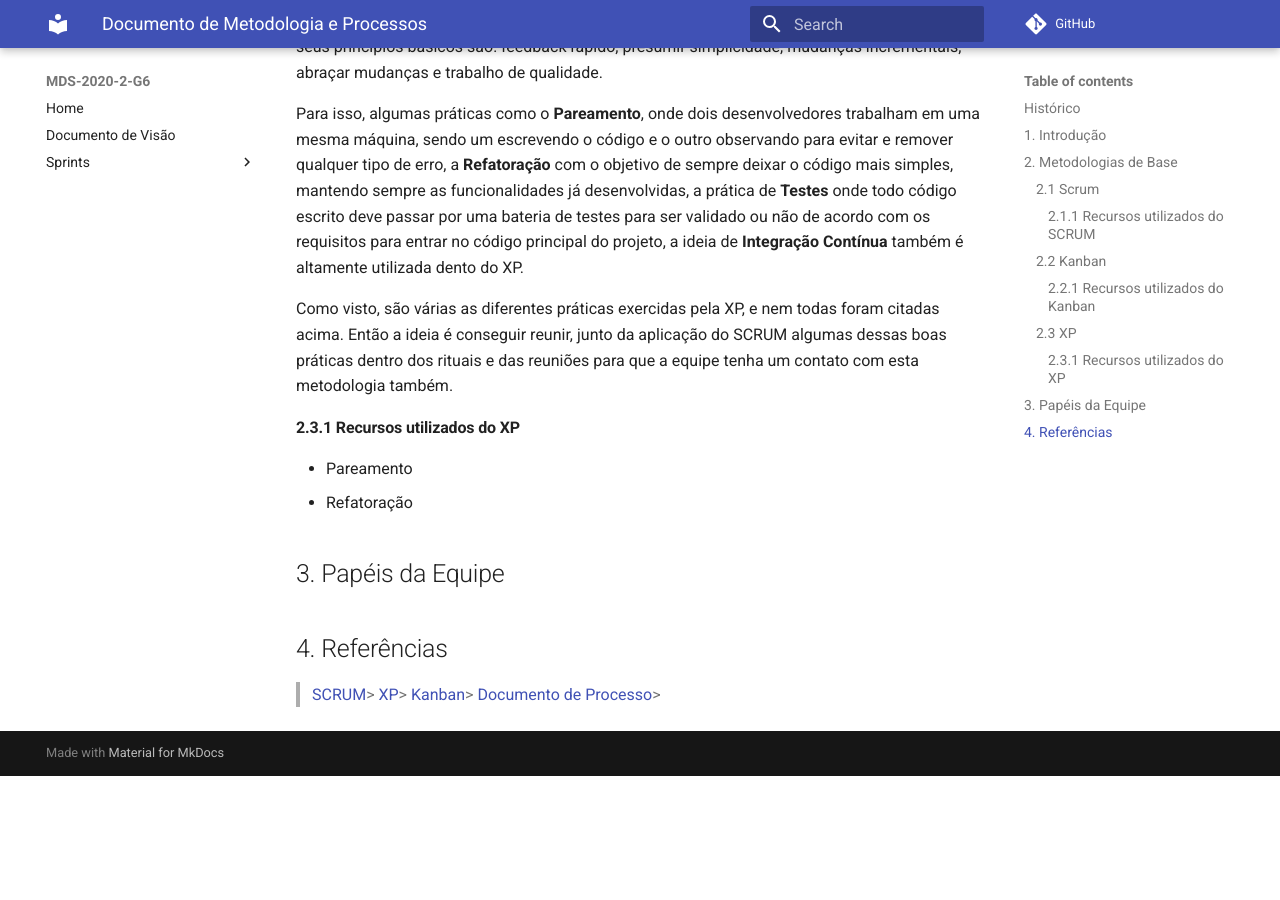
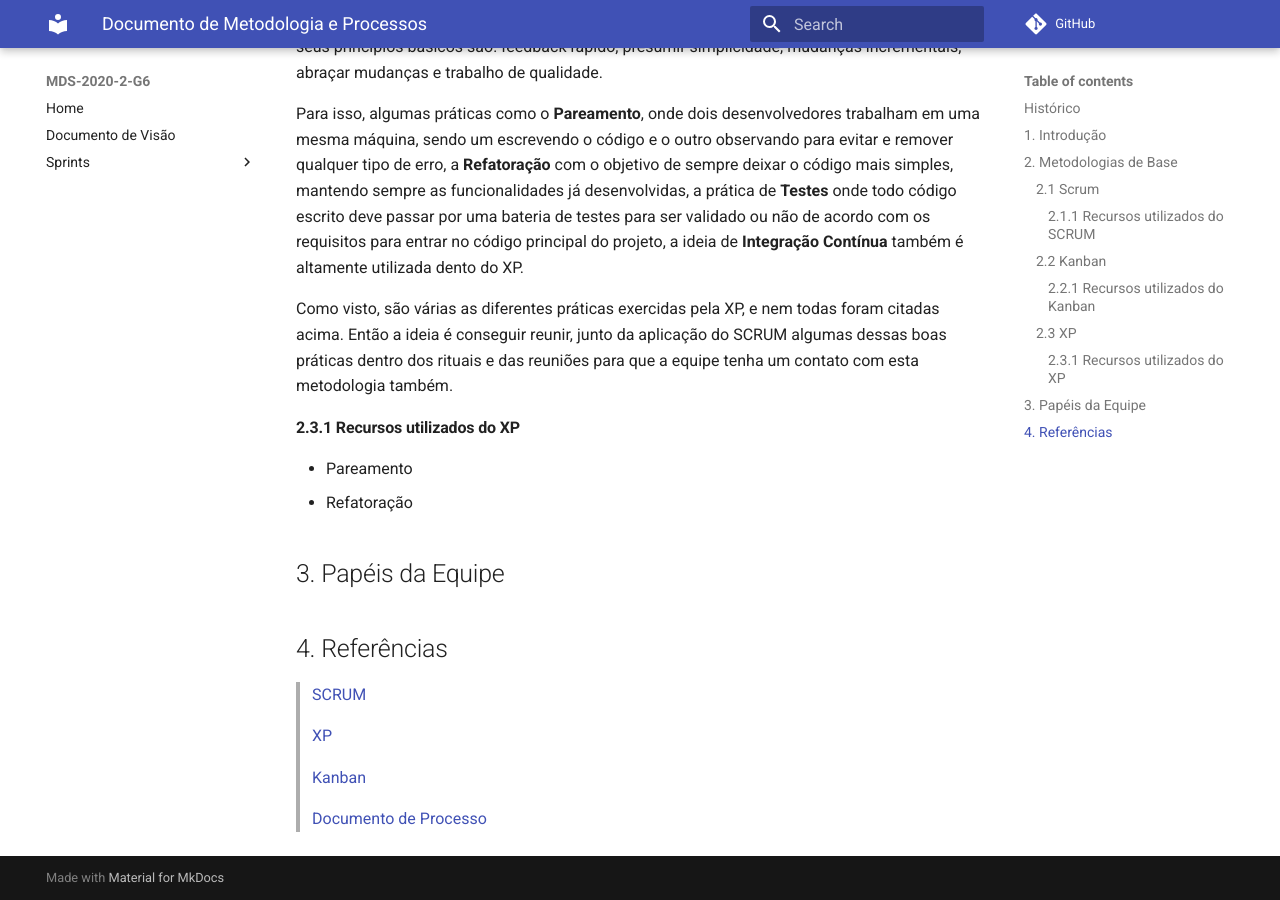
Before and after one commit to fga-eps-mds/2020.2-Hortum, an MkDocs documentation site: the page built from docs/Documento_metodologia.md, in a window 1280 px wide and 900 px high, scrolled down 3085 px. Built offline with MkDocs 1.6.1 and Material for MkDocs 9.7.7, drawn with Linux system fonts in a browser that asks for light colours; comment, search, counter and statistics services are not loaded; before the commit the page ends 3861 px from its top, so only the background shows below that.

Commit message:
#12 Arrumado erros de formatação nas referências

```diff
--- a/docs/Documento_metodologia.md
+++ b/docs/Documento_metodologia.md
@@ -80,7 +80,10 @@ Como visto, são várias as diferentes práticas exercidas pela XP, e nem todas
 
 ## 4. Referências
 
->[SCRUM](https://www.desenvolvimentoagil.com.br/scrum/)>
->[XP](https://www.devmedia.com.br/introducao-ao-extreme-programming-xp/29249)>
->[Kanban](https://www.digitalhouse.com/br/blog/como-usar-metodologia-kanban)>
->[Documento de Processo](https://fga-eps-mds.github.io/2019.2-Acacia/#/project_methodology)>
+>[SCRUM](https://www.desenvolvimentoagil.com.br/scrum/)
+
+>[XP](https://www.devmedia.com.br/introducao-ao-extreme-programming-xp/29249)
+
+>[Kanban](https://www.digitalhouse.com/br/blog/como-usar-metodologia-kanban)
+
+>[Documento de Processo](https://fga-eps-mds.github.io/2019.2-Acacia/#/project_methodology)
```
